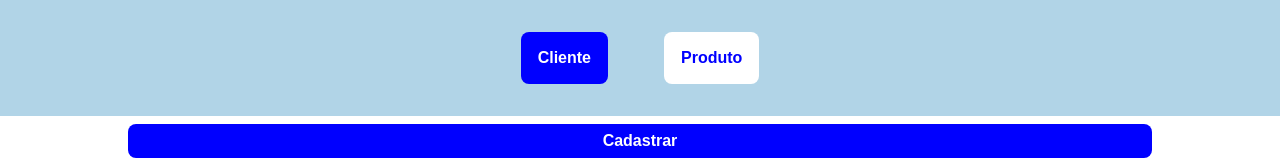
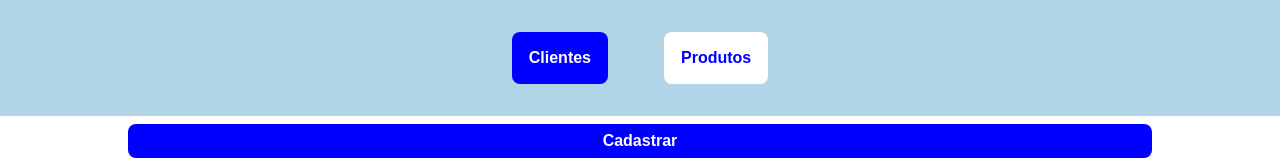
Before and after one commit to JonatasGdeC/tela-de-cadastro, a Vue app: page / in a window 1280 px wide. Shown: the top 160 px of the page. Built offline with nearby package versions, Linux system fonts and the light colour scheme.

Commit message:
Aplicando o localStorage para salvar os dados do cliente

```diff
--- a/package.json
+++ b/package.json
@@ -10,7 +10,8 @@
   },
   "dependencies": {
     "vue": "^3.3.11",
-    "vue-router": "^4.2.5"
+    "vue-router": "^4.2.5",
+    "vuex": "^4.1.0"
   },
   "devDependencies": {
     "@vitejs/plugin-vue": "^4.5.2",
--- a/src/components/FormCadastro/Cliente.vue
+++ b/src/components/FormCadastro/Cliente.vue
@@ -37,11 +37,11 @@ export default {
         <form>
             <div class="form_campo">
                 <label class="form_campo_nome" for="name">Nome:</label>
-                <input class="form_campo_input" v-model="nome" id="name" type="text" minlength="3" maxlength="20">
+                <input class="form_campo_input" v-model="nome" id="name" type="text" minlength="3" maxlength="50">
             </div>
             <div class="form_campo">
                 <label class="form_campo_nome" for="cpf">CPF:</label>
-                <input class="form_campo_input" v-model="cpf" id="cpf" type="number" placeholder="XXX.XXX.XXX-XX" maxlength="11">
+                <input class="form_campo_input" v-model="cpf" id="cpf" type="number" placeholder="XXX.XXX.XXX-XX">
             </div>
             <div class="form_campo">
                 <label class="form_campo_nome" for="contato">Contato:</label>
--- a/src/components/ItemLista/Cliente.vue
+++ b/src/components/ItemLista/Cliente.vue
@@ -5,6 +5,12 @@ export default {
     props: {
         cliente: Object,
     },
+
+    methods: {
+        excluirCliente() {
+            this.$emit('excluir-cliente', this.cliente);
+        }
+    }
 };
 
 </script>
@@ -50,6 +56,8 @@ export default {
         <ul>
             <li>Produto A</li>
         </ul>
+
+        <button @click="excluirCliente">Excluir Cliente</button>
     </div>
     </section>
 </template>
--- a/src/containers/Clientes.vue
+++ b/src/containers/Clientes.vue
@@ -13,6 +13,21 @@ export default {
         clientes: []
         };
     },
+
+    mounted() {
+        // Recupera os dados do localStorage quando o componente é montado
+        const storedClientes = localStorage.getItem('clientes');
+        if (storedClientes) {
+            this.clientes = JSON.parse(storedClientes);
+        }
+    },
+
+    beforeUnmount() {
+        // Salva os dados no localStorage antes de desmontar o componente
+        const jsonString = JSON.stringify(this.clientes);
+        localStorage.setItem('clientes', jsonString);
+    },
+
     methods: {
         btnPrincipal(){
             if(this.mostrarFormulario === false){
@@ -27,7 +42,22 @@ export default {
             this.clientes.push(cliente);
             this.mostrarFormulario = false;
             this.mensagemBTN = 'Cadastrar'
+
+            // Atualiza o localStorage após cadastrar um novo cliente
+            const jsonString = JSON.stringify(this.clientes);
+            localStorage.setItem('clientes', jsonString);
         },
+        excluirClienteDoLocalStorage(cliente){
+            // Encontrar e excluir o cliente da matriz no estado
+            const index = this.clientes.indexOf(cliente);
+            if (index !== -1) {
+                this.clientes.splice(index, 1);
+
+                // Atualizar o localStorage após excluir o cliente
+                const jsonString = JSON.stringify(this.clientes);
+                localStorage.setItem('clientes', jsonString);
+            }
+        }
     },
     components: {
         FormCliente,
@@ -41,7 +71,7 @@ export default {
     <FormCliente v-if="mostrarFormulario" @cadastrar="cadastrarCliente" />
     <ul class="list">
         <li class="list_item">
-            <ItemListaClientes v-for="(cliente, index) in clientes" :key="index" :cliente="cliente" />
+            <ItemListaClientes v-for="(cliente, index) in clientes" :key="index" :cliente="cliente" @excluir-cliente="excluirClienteDoLocalStorage" />
         </li>
     </ul>
 </template>
--- a/src/containers/Menu.vue
+++ b/src/containers/Menu.vue
@@ -19,13 +19,13 @@ export default {
         :class="{ 'header_buttons_button--active': selectedTab === 'clientes' }"
         @click="changeTab('clientes')"
         class="header_buttons_button" >
-        Cliente
+        Clientes
       </button>
       <button
         :class="{ 'header_buttons_button--active': selectedTab === 'produtos' }"
         @click="changeTab('produtos')"
         class="header_buttons_button">
-        Produto
+        Produtos
       </button>
     </div>
   </div>
```
Also changed, not shown: 1 other file (tests, documents, lock files or other folders).
